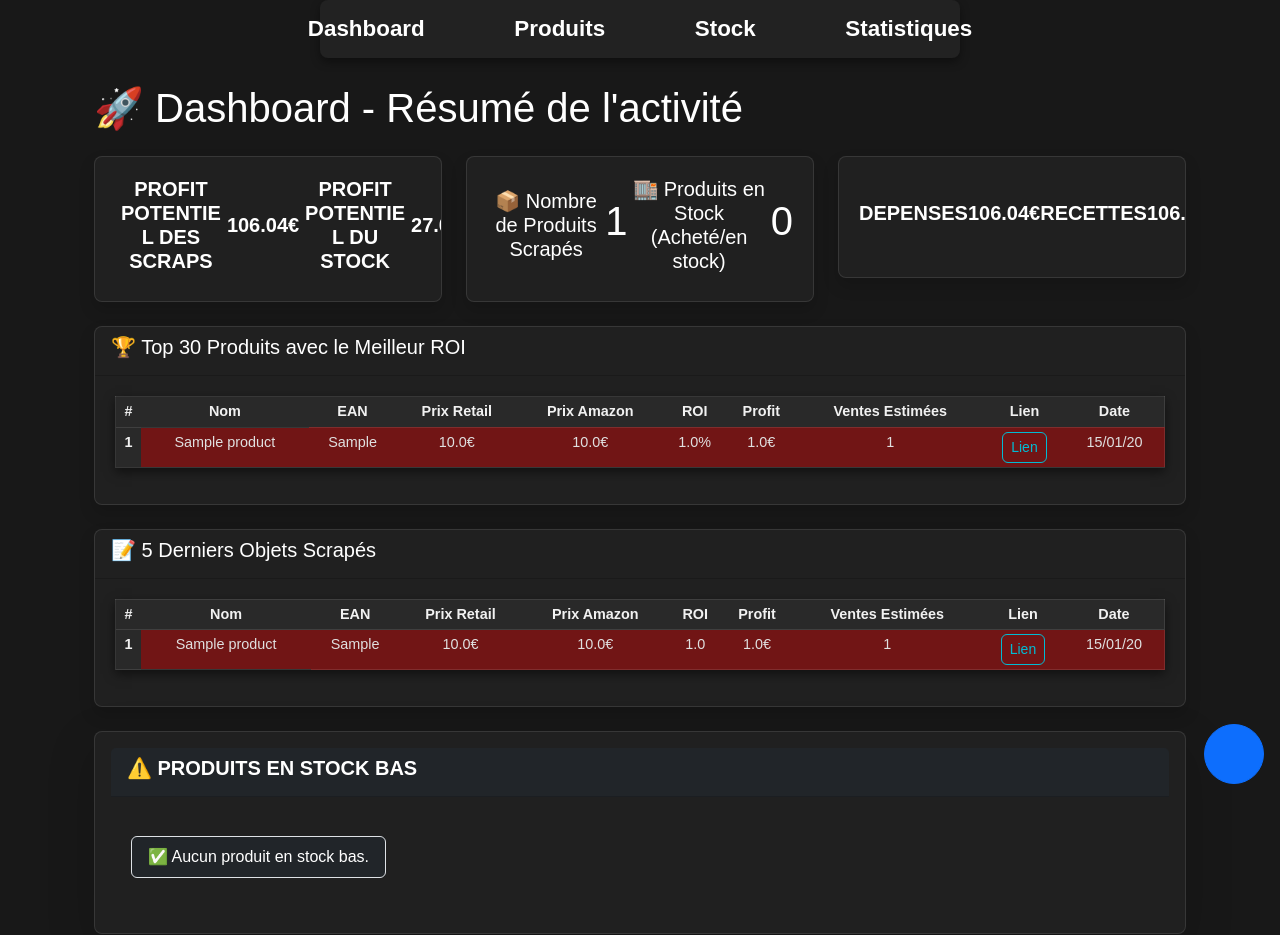
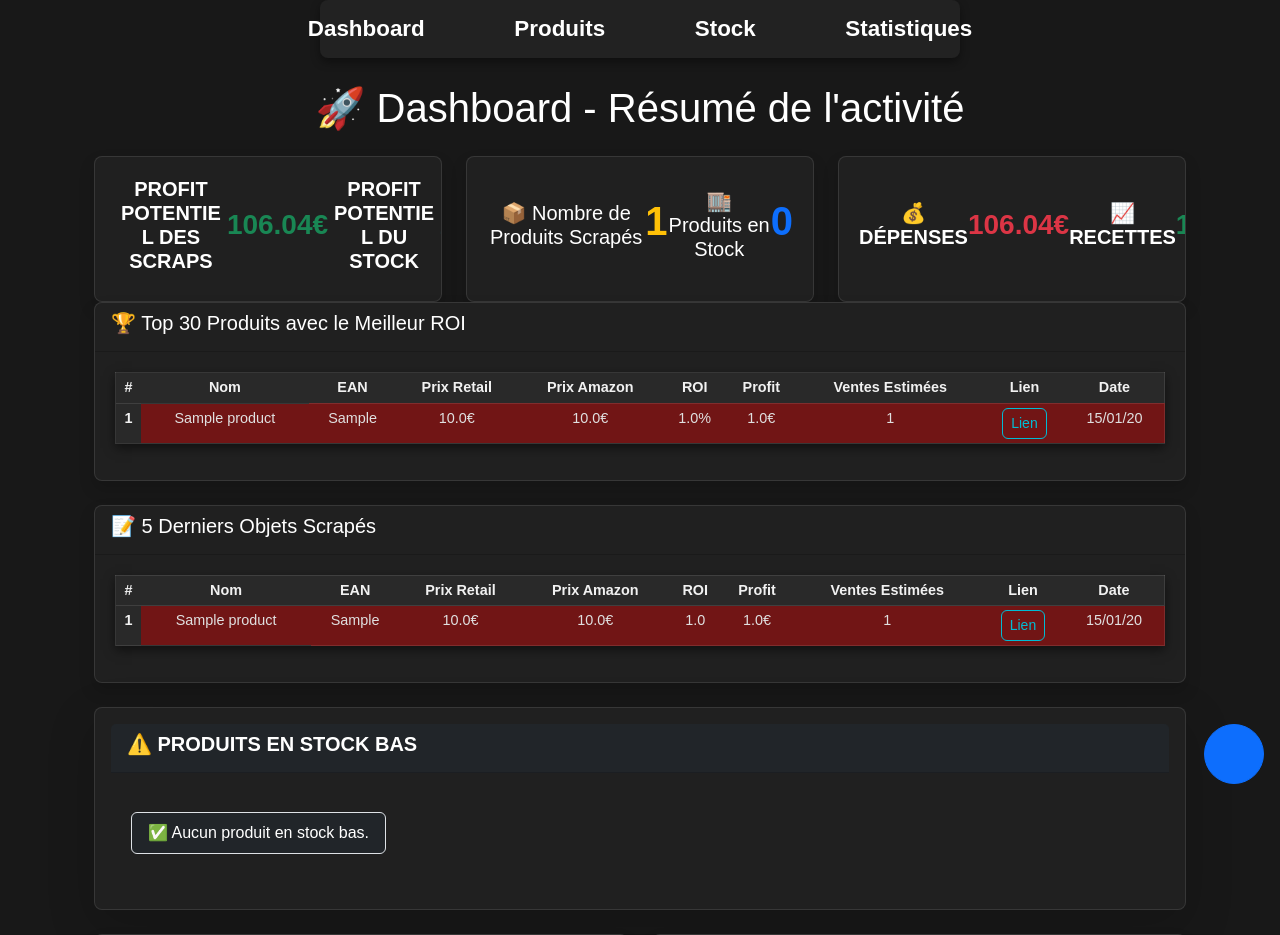
Before and after one commit to xshaka07x/fba_manager, a Flask app: page /dashboard in a window 1280 px wide. Shown: the top 935 px of the page. Run offline with Flask 3, Linux system fonts and the light colour scheme; tables that the repository leaves empty hold one stand-in row (values such as "Sample post"); data that the repository does not hold is empty; some libraries are stand-ins or nearby versions.

```diff
--- a/app/templates/dashboard.html
+++ b/app/templates/dashboard.html
@@ -24,43 +24,54 @@
 </style>
 
 <div class="container">
-    <h1 class="mb-4">🚀 Dashboard - Résumé de l'activité</h1>
+    <h1 class="mb-4 text-center">🚀 Dashboard - Résumé de l'activité</h1>
 
-    <!-- Résumé Financier -->
-    <div class="row mb-4">
-        <div class="col-md-4">
-            <div class="card bg-dark text-white shadow">
-                <div class="card-body">
+    <!-- 📊 Résumé Financier -->
+    <div class="row row-cols-1 row-cols-md-3 g-4">
+        <!-- Profit Potentiel -->
+        <div class="col">
+            <div class="card bg-dark text-white shadow h-100">
+                <div class="card-body text-center">
                     <h5 class="text-uppercase fw-bold">Profit Potentiel des Scraps</h5>
-                    <h5 class="fw-bold">106.04€</h5>
+                    <h3 class="fw-bold text-success">106.04€</h3>
+                    <hr class="bg-light">
                     <h5 class="text-uppercase fw-bold">Profit Potentiel du Stock</h5>
-                    <h5 class="fw-bold">27.02€</h5>
+                    <h3 class="fw-bold text-info">27.02€</h3>
                 </div>
             </div>
         </div>
-        <div class="col-md-4">
-            <div class="card bg-dark text-white shadow">
-                <div class="card-body">
+
+        <!-- Nombre de Produits -->
+        <div class="col">
+            <div class="card bg-dark text-white shadow h-100">
+                <div class="card-body text-center">
                     <h5 class="card-title">📦 Nombre de Produits Scrapés</h5>
-                    <p class="display-6">{{ nb_produits_scrapes }}</p>
-                    <h5 class="card-title">🏬 Produits en Stock (Acheté/en stock)</h5>
-                    <p class="display-6">{{ nb_produits_stock }}</p>
+                    <p class="display-6 text-warning fw-bold">{{ nb_produits_scrapes }}</p>
+                    <hr class="bg-light">
+                    <h5 class="card-title">🏬 Produits en Stock</h5>
+                    <p class="display-6 text-primary fw-bold">{{ nb_produits_stock }}</p>
                 </div>
             </div>
         </div>
-        <div class="col-md-4">
-            <div class="card bg-dark text-white shadow">
-                <div class="card-body">
-                    <h5 class="text-uppercase fw-bold">Depenses</h5>
-                    <h5 class="fw-bold">106.04€</h5>
-                    <h5 class="text-uppercase fw-bold">Recettes</h5>
-                    <h5 class="fw-bold">106.04€</h5>
-                    <h4 class="text-uppercase fw-bold">Balance</h4>
-                    <h4 class="fw-bold">106.04€</h4>
+
+        <!-- Dépenses & Recettes -->
+        <div class="col">
+            <div class="card bg-dark text-white shadow h-100">
+                <div class="card-body text-center">
+                    <h5 class="text-uppercase fw-bold">💰 Dépenses</h5>
+                    <h3 class="fw-bold text-danger">106.04€</h3>
+                    <hr class="bg-light">
+                    <h5 class="text-uppercase fw-bold">📈 Recettes</h5>
+                    <h3 class="fw-bold text-success">106.04€</h3>
+                    <hr class="bg-light">
+                    <h4 class="text-uppercase fw-bold">🔄 Balance</h4>
+                    <h3 class="fw-bold text-warning">106.04€</h3>
                 </div>
             </div>
         </div>
     </div>
+
+
 
     <!-- ✅ Tableau Top 10 ROI -->
     <div class="row mb-4">
```
